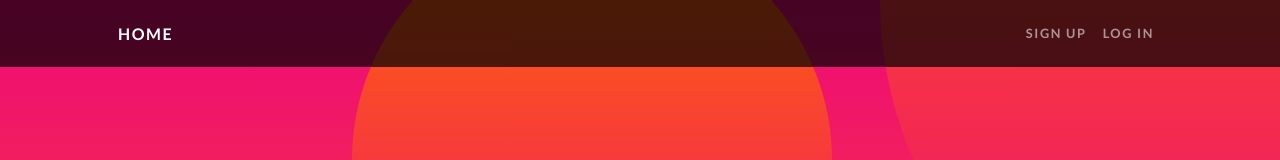
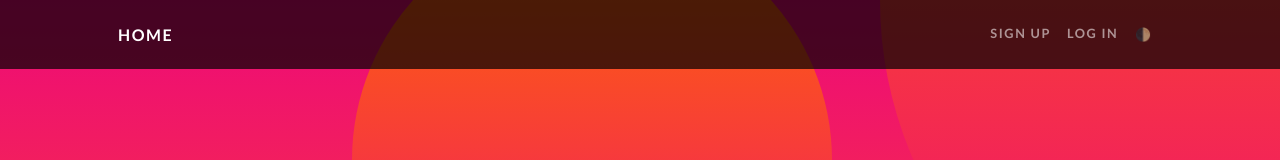
Before and after one commit to jrafcrzw/simpleBootstrapLandingPage, a plain HTML site: page index.html in a window 1280 px wide. Shown: the top 160 px of the page. Drawn offline with nearby package versions, Linux system fonts and the light colour scheme.

Commit message:
Adding Dark-mode button to the Nav Bar

```diff
--- a/index.html
+++ b/index.html
@@ -16,15 +16,23 @@
         <link href="css/styles.css" rel="stylesheet" />
     </head>
     <body id="page-top">
-        <!-- Navigation-->
+        <!-- Navigation -->
 <nav class="navbar navbar-expand-lg navbar-dark navbar-custom fixed-top">
     <div class="container px-5">
         <a class="navbar-brand" href="#page-top">Home</a>
-                <button class="navbar-toggler" type="button" data-bs-toggle="collapse" data-bs-target="#navbarResponsive" aria-controls="navbarResponsive" aria-expanded="false" aria-label="Toggle navigation"><span class="navbar-toggler-icon"></span></button>
+        <button class="navbar-toggler" type="button" data-bs-toggle="collapse" data-bs-target="#navbarResponsive" aria-controls="navbarResponsive" aria-expanded="false" aria-label="Toggle navigation">
+            <span class="navbar-toggler-icon"></span>
+        </button>
         <div class="collapse navbar-collapse" id="navbarResponsive">
             <ul class="navbar-nav ms-auto">
                 <li class="nav-item"><a class="nav-link" href="#!">Sign Up</a></li>
                 <li class="nav-item"><a class="nav-link" href="#!">Log In</a></li>
+                <!-- Dark Mode Toggle Button -->
+                <li class="nav-item">
+                    <button id="theme-toggle" class="btn btn-link nav-link" aria-label="Toggle Dark Mode">
+                        🌓
+                    </button>
+                </li>
             </ul>
         </div>
     </div>
```
Lines whose indentation alone changed are shown as unchanged.
